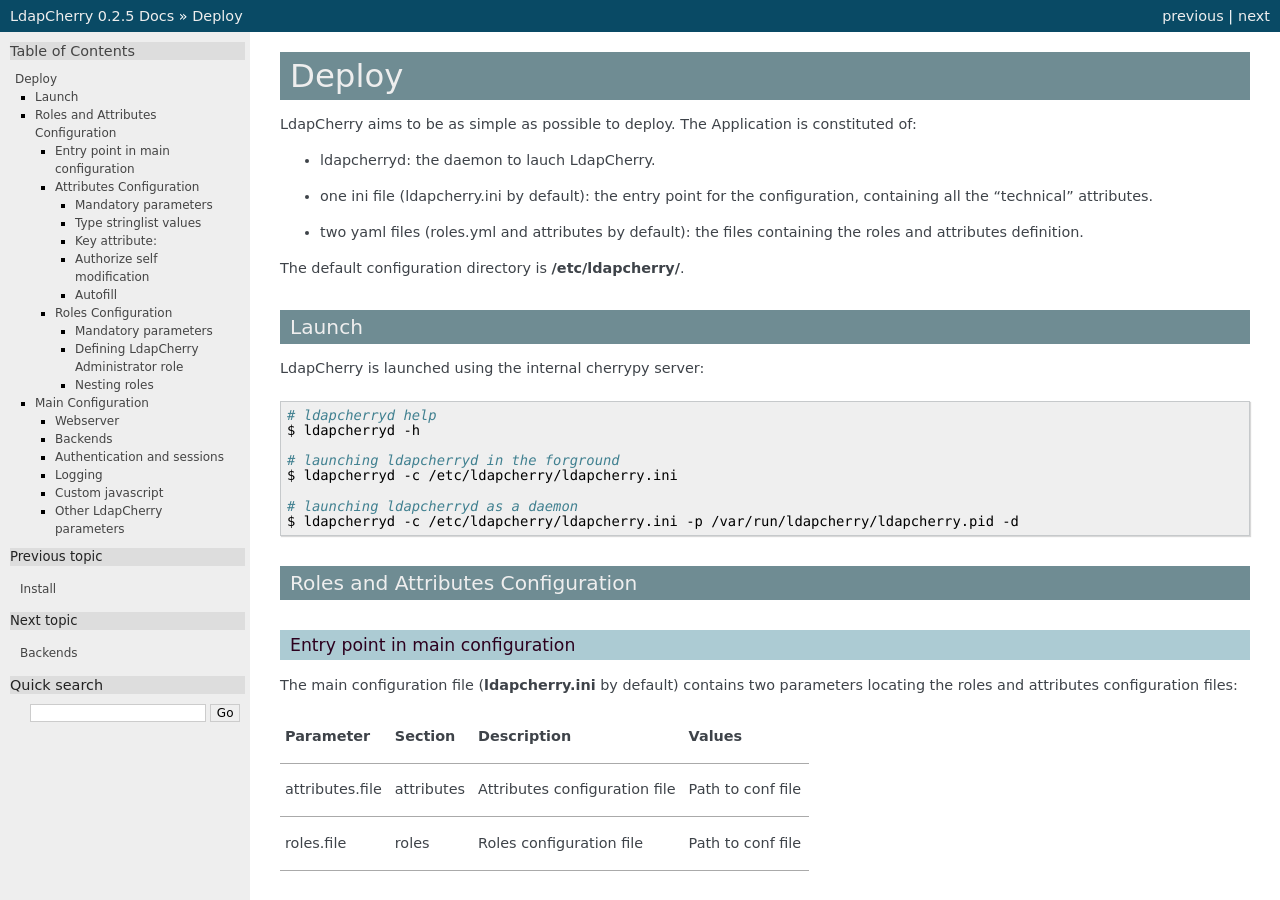
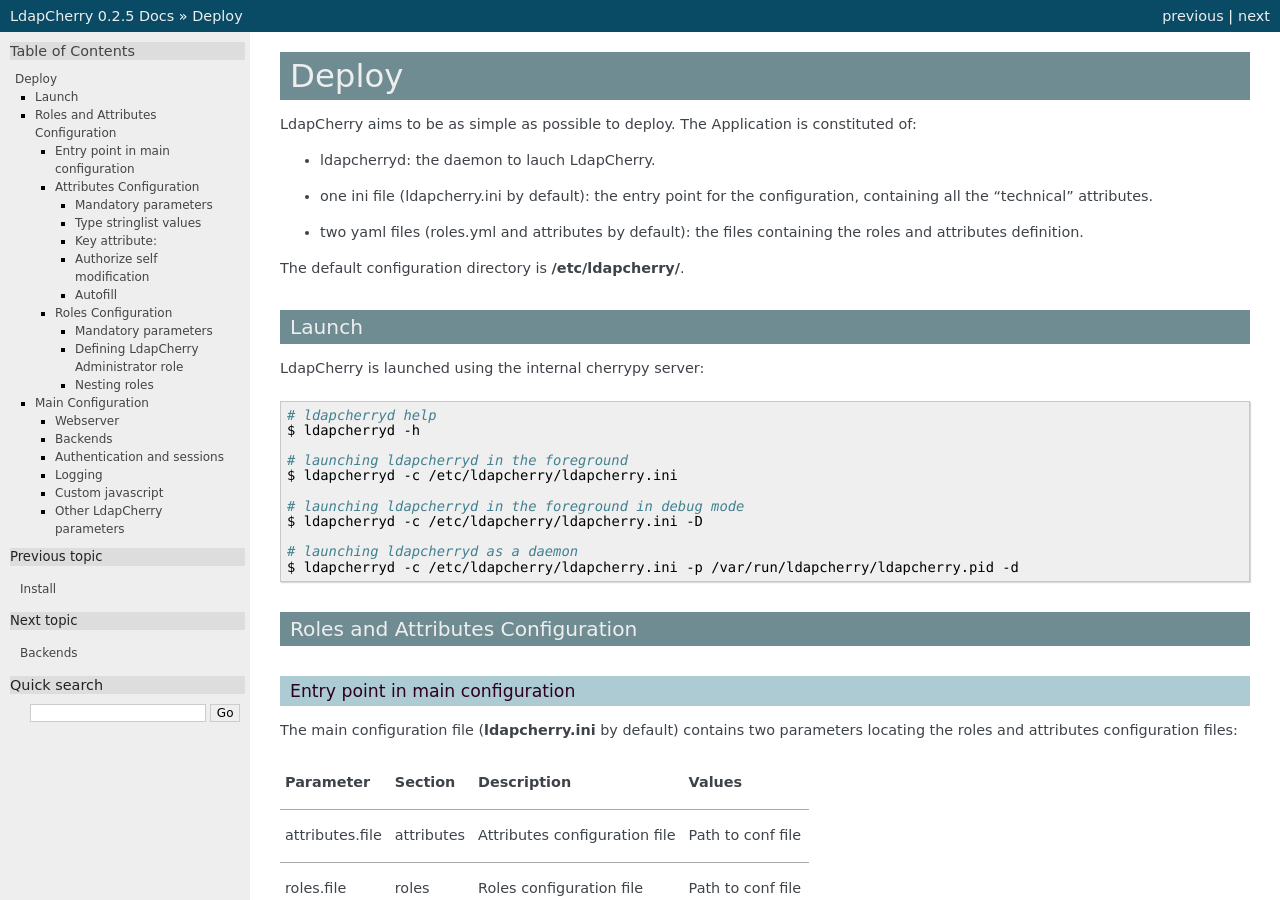
Before and after one commit to kakwa/ldapcherry, a Sphinx documentation site: the page built from docs/deploy.rst, in a window 1280 px wide and 900 px high. Built offline with Sphinx 7.4.7, drawn with Linux system fonts in a browser that asks for light colours.

Commit message:
adding documention for -D switch

```diff
--- a/docs/deploy.rst
+++ b/docs/deploy.rst
@@ -21,8 +21,11 @@
     # ldapcherryd help
     $ ldapcherryd -h
 
-    # launching ldapcherryd in the forground
+    # launching ldapcherryd in the foreground
     $ ldapcherryd -c /etc/ldapcherry/ldapcherry.ini
+
+    # launching ldapcherryd in the foreground in debug mode
+    $ ldapcherryd -c /etc/ldapcherry/ldapcherry.ini -D
 
     # launching ldapcherryd as a daemon
     $ ldapcherryd -c /etc/ldapcherry/ldapcherry.ini -p /var/run/ldapcherry/ldapcherry.pid -d
```
